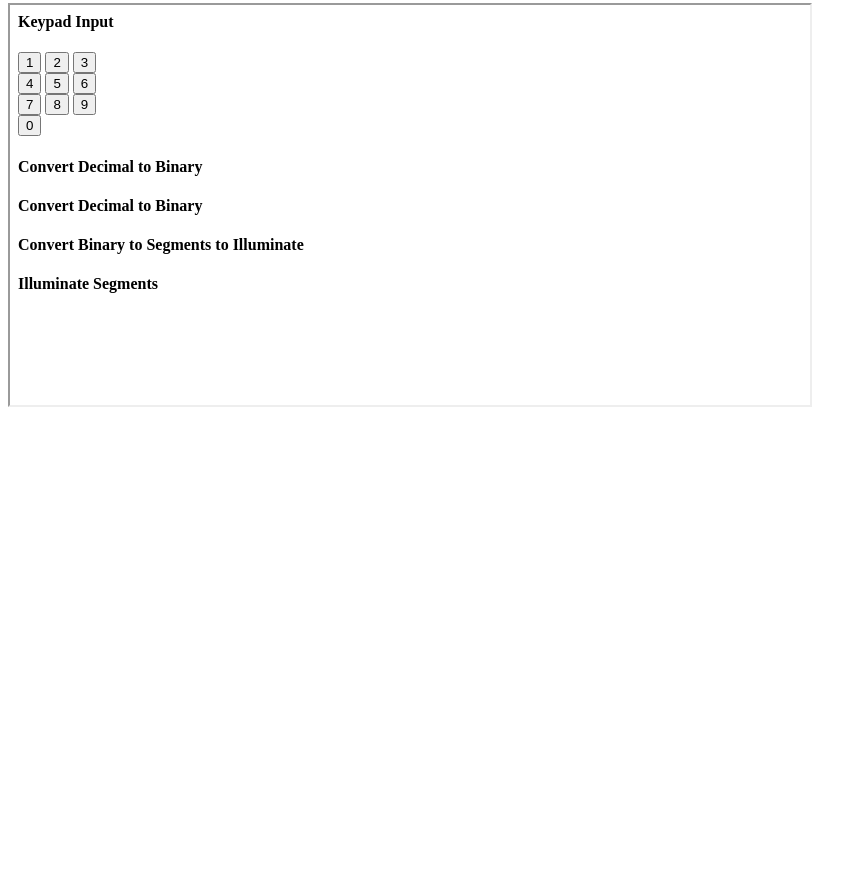
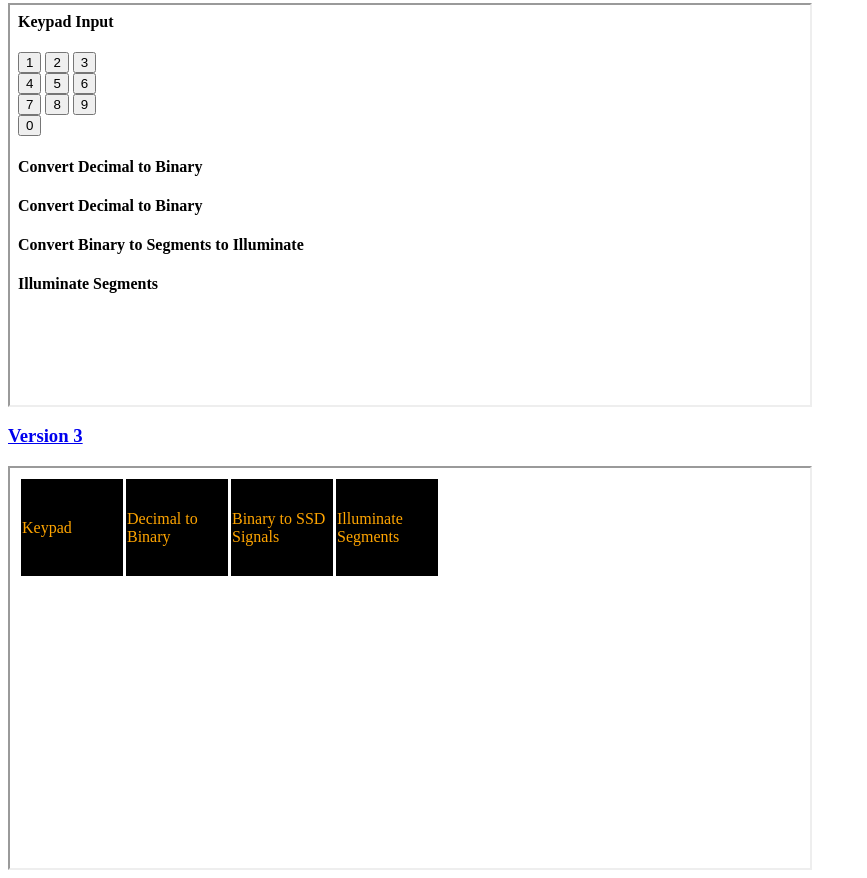
Before and after one commit to hyechung08/inf1339-week01, a plain HTML site: page docs/index.html in a window 1280 px wide. Shown: the part 973-1851 px from the top of the page, without its empty margins (0-867 px from the left). Before the commit the page ends 1388 px from the top, so only its background shows below. Drawn offline with Linux system fonts and the light colour scheme.

Commit message:
Update index.html

```diff
--- a/docs/index.html
+++ b/docs/index.html
@@ -9,5 +9,7 @@
     <iframe src="v01.html" height="400px" width="800px"></iframe>
 <h3><a href="inputbuttons.html">Version 2</a></h3>
     <iframe src="inputbuttons.html" height="400px" width="800px"></iframe>
+<h3><a href="v03.html">Version 3</a></h3>
+    <iframe src="v03.html" height="400px" width="800px"></iframe>
 </body>
 </html
```
